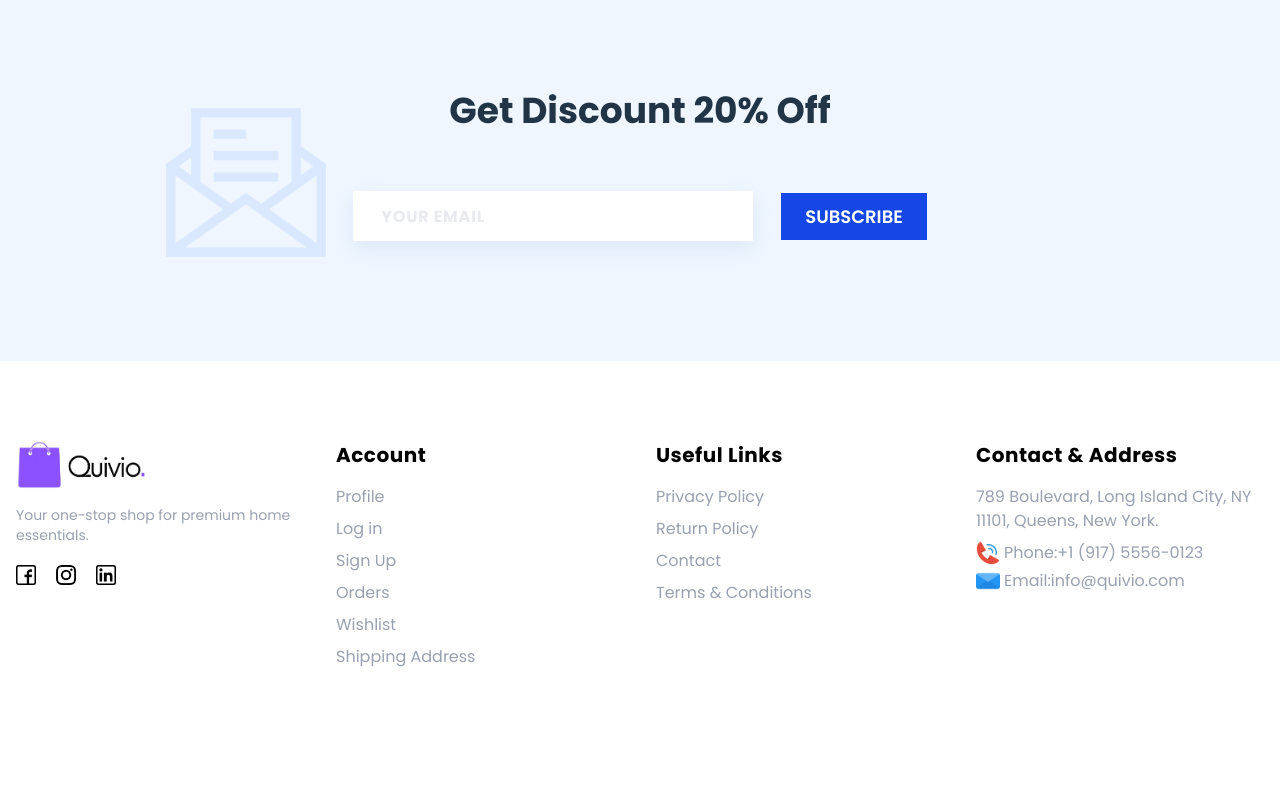
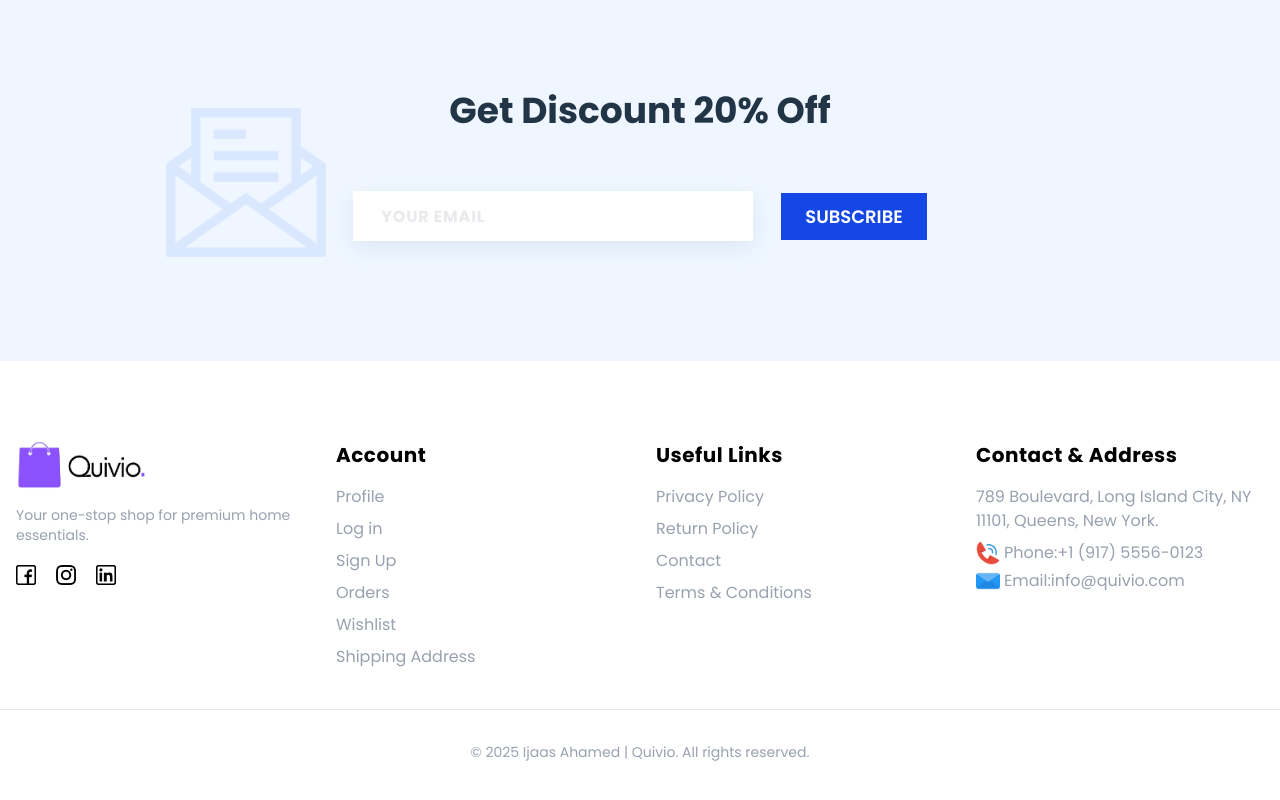
Before and after one commit to IjaasAhamed/E-commerce_Quivio, a React (Vite) app: page / in a window 1280 px wide. Shown: the part 3159-3959 px from the top of the page. Before the commit the page ends 3908 px from the top, so only its background shows below. Built offline with nearby package versions, Linux system fonts and the light colour scheme; no server answers.

Commit message:
Added copywright details

```diff
--- a/src/components/Footer.tsx
+++ b/src/components/Footer.tsx
@@ -7,8 +7,11 @@ import mail from '../assets/footer-email.png'
 import '../styles/Footer.css'
 
 export const Footer = () => {
+
+  const currentYear = new Date().getFullYear();
+
   return (
-    <footer className="bg-white text-black py-20 transform transition-all duration-300">
+    <footer className="bg-white text-black pt-20 pb-10 transform transition-all duration-300">
       <section className="container mx-auto px-6 grid grid-cols-1 md:grid-cols-4 gap-8">
 
         {/* Logo & Description */}
@@ -101,6 +104,9 @@ export const Footer = () => {
         </address>
 
       </section>
+      <div className="container mx-auto px-6 text-center text-gray-400 text-sm mt-10 border-t border-gray-200 pt-8">
+        &copy; {currentYear} Ijaas Ahamed | Quivio. All rights reserved.
+      </div>
     </footer>
   );
 };
```
